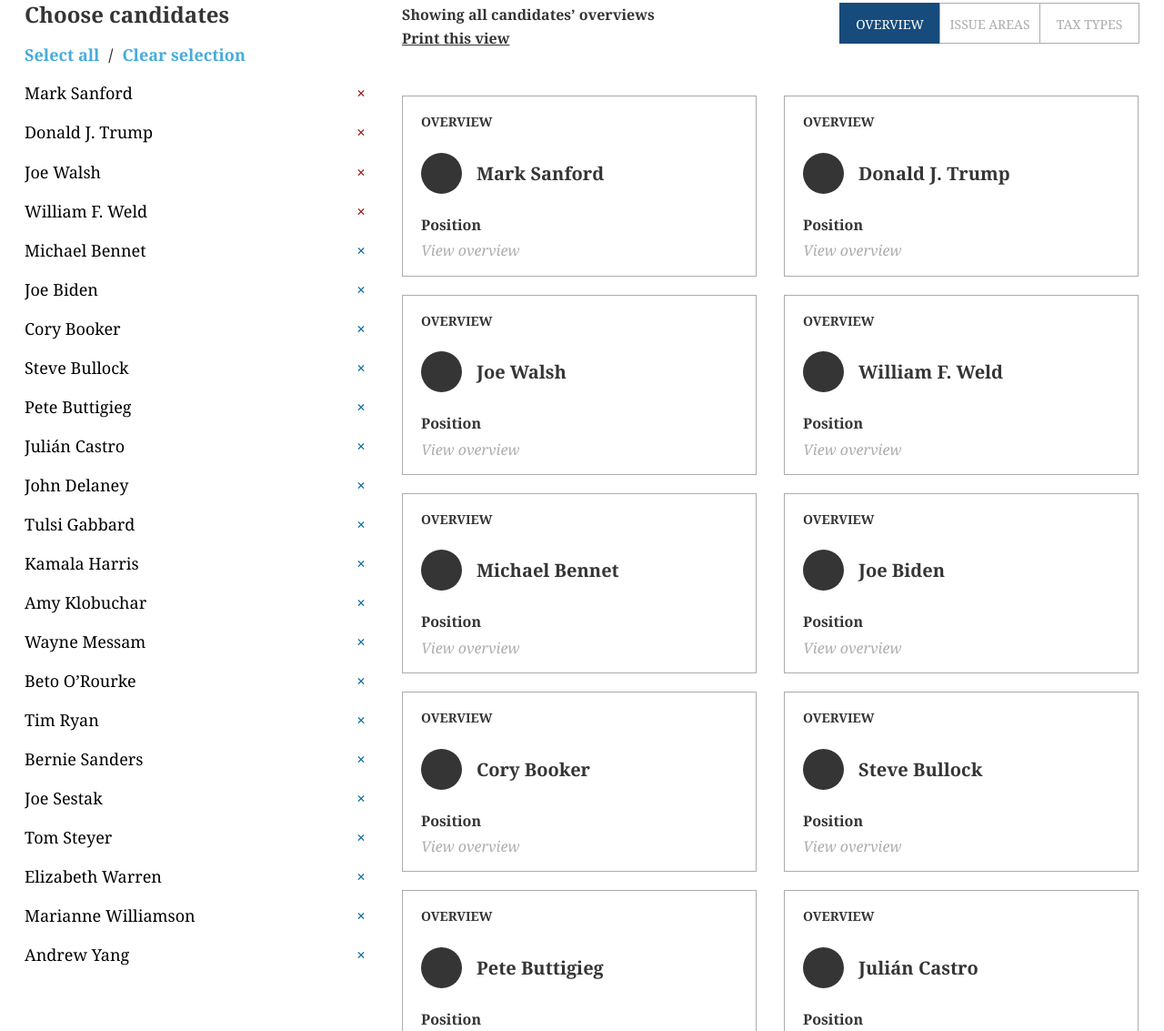
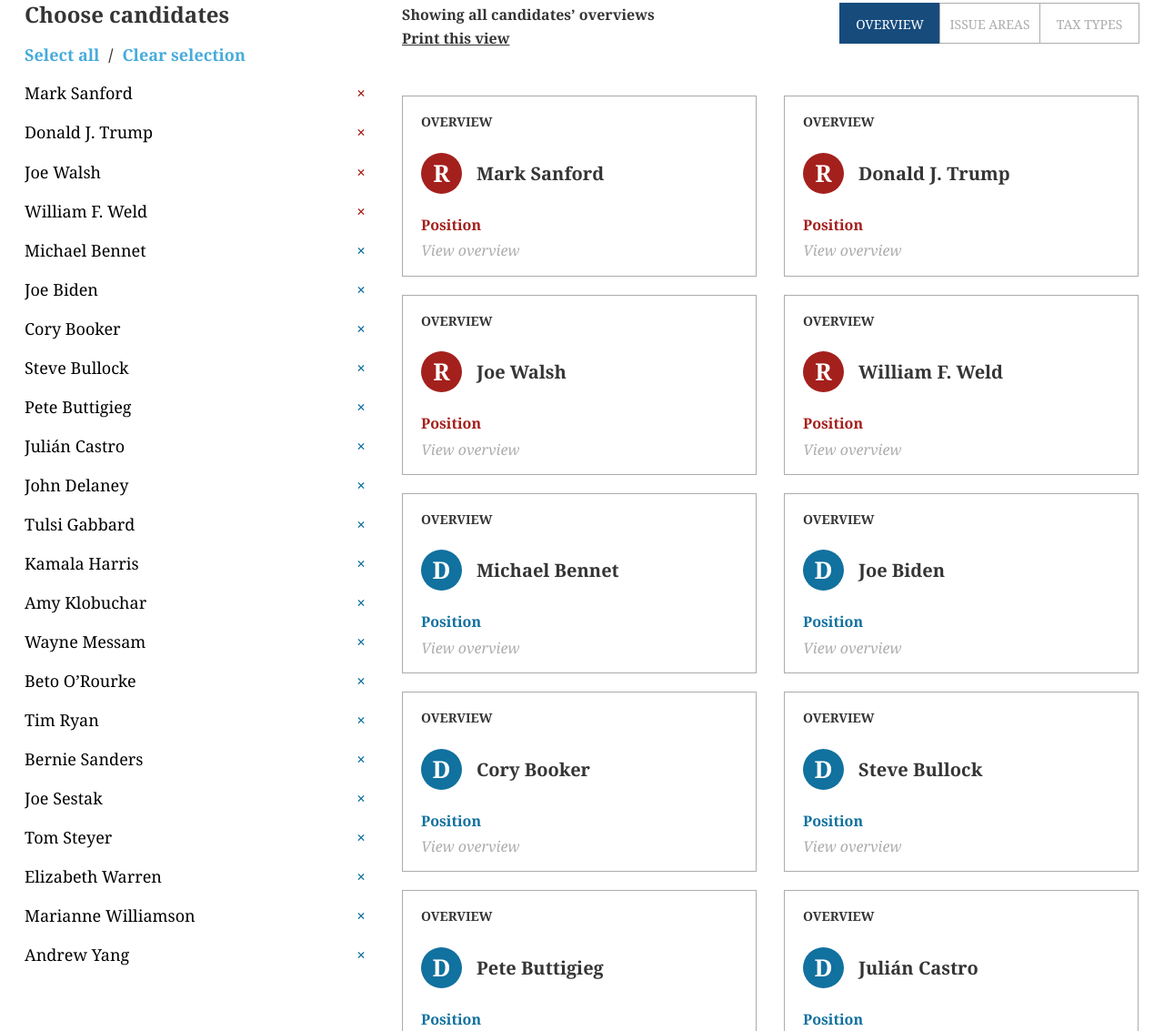
Before and after one commit to UI-Research/candidate-tax-matrix-2020, a Gatsby site: page / in a window 1280 px wide. Shown: the part 506-1639 px from the top of the page at 91% size. Built offline with nearby package versions, Linux system fonts and the light colour scheme; Gatsby itself is replaced by a stand-in of ours; a web font is replaced by a local one.

Commit message:
Apply colors based on candidate's party to cards

```diff
--- a/src/components/cards.js
+++ b/src/components/cards.js
@@ -44,10 +44,10 @@ function Card(props) {
         >
             <h5 className={cardStyles.cardTitle}>{cardTitle}</h5>
             <div style={{overflow: `auto`}}>
-                <div className={cardStyles.partyLogo}></div>
+                <div className={cardStyles.partyLogo + " " + (party === "Democrat" ? cardStyles.democrat : cardStyles.republican)}>{party === "Democrat" ? "D" : "R"}</div>
                 <h3 className={cardStyles.candidateName}>{candidateFirstName + " " + candidateLastName}</h3>
             </div>
-            <h4 className={cardStyles.sectionTitle}>Position</h4>
+            <h4 className={cardStyles.sectionTitle + " " + (party === "Democrat" ? cardStyles.democrat : cardStyles.republican)}>Position</h4>
             <ul className={cardStyles.contentList}>
                 {cardBullets}
             </ul>
--- a/src/components/cards.module.css
+++ b/src/components/cards.module.css
@@ -38,6 +38,19 @@
     display: inline-block;
     float: left;
     margin-right: 16px;
+    color: #fff;
+    font-size: 26px;
+    font-weight: bold;
+    line-height: 45px;
+    text-align: center;
+}
+
+.partyLogo.democrat {
+    background: #11719f;
+}
+
+.partyLogo.republican {
+    background: #a4201d;
 }
 
 .candidateName {
@@ -48,19 +61,27 @@
     line-height: 45px;
 }
 
-.republican {
+/*.republican {
     color: #a4201d;
 }
 
 .democrat {
     color: #11719F;
-}
+}*/
 
 .sectionTitle {
     color: #353535;
     font-weight: bold;
     font-size: 16px;
     margin-bottom: 0.8rem;
+}
+
+.sectionTitle.democrat {
+    color: #11719f;
+}
+
+.sectionTitle.republican {
+    color: #a4201d;
 }
 
 .contentList {
```
